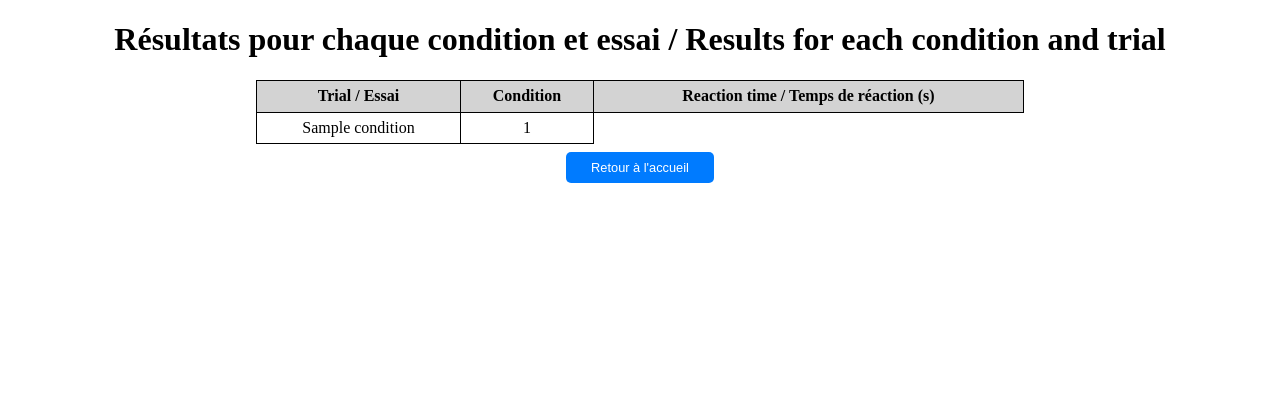
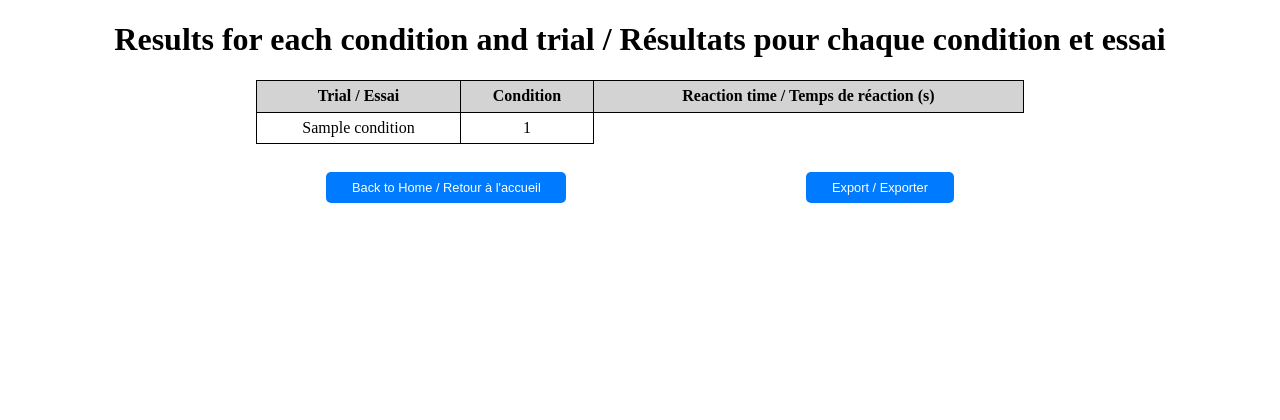
Before and after one commit to MedNadirRhazi/Hick-s-Law-Lab, a Flask app: template templates/results.html in a window 1280 px wide. Shown: the top 420 px of the page. Run offline with Flask 3, Linux system fonts and the light colour scheme; the template is opened without the code that fills it: most values are stand-ins (such as "Sample title", 1, 10 or a date in 2020).

Commit message:
Export to excel added

```diff
--- a/app.py
+++ b/app.py
@@ -1,19 +1,12 @@
-from flask import Flask, render_template, request, redirect, url_for, session
+from flask import Flask, render_template, request, redirect, url_for, session, send_file
 import random
 import time
+import pandas as pd
 
 app = Flask(__name__)
 app.secret_key = 'une_cle_secrete_tres_complexe'
 
-# Variable pour stocker l'heure de début du stimulus
 start_time = None
-
-'''results = {
-    "Condition 1": [],
-    "Condition 2": [],
-    "Condition 3": [],
-    "Condition 4": []
-}'''
 
 @app.route('/')
 def index():
@@ -66,6 +59,31 @@
     """Affiche un tableau des résultats pour chaque condition"""
     return render_template('results.html', results=session['results'])
 
+@app.route('/download-excel')
+def download_excel():
+
+    data = []
+
+
+    num_essais = len(next(iter(session['results'].values())))
+
+    for i in range(num_essais):
+        for condition, times in session['results'].items():
+            data.append({"Trial / Essai": f"Essai {i + 1}", "Condition": condition, "Reaction Time / Temps de Réaction (s)": times[i]})
+
+    for item in data:
+        if isinstance(item['Reaction Time / Temps de Réaction (s)'], list) and len(item['Reaction Time / Temps de Réaction (s)']) > 0:
+            item['Reaction Time / Temps de Réaction (s)'] = item['Reaction Time / Temps de Réaction (s)'][0]
+
+    df = pd.DataFrame(data)
+    excel_path = 'results.xlsx'
+
+    with pd.ExcelWriter(excel_path, engine='openpyxl') as writer:
+        df.to_excel(writer, index=False)
+
+    return send_file(excel_path, as_attachment=True, download_name='Results.xlsx')
+
+
 
 
 if __name__ == '__main__':
--- a/templates/results.html
+++ b/templates/results.html
@@ -42,10 +42,18 @@
         button:hover {
             background-color: #0056b3; /* Changement de couleur au survol */
         }
+
+        .button-container {
+            display: flex;
+            justify-content: center;
+            width: 100%;
+            margin-top: 20px;
+            gap: 30vh;
+        }
     </style>
 </head>
 <body>
-    <h1>Résultats pour chaque condition et essai / Results for each condition and trial</h1>
+    <h1>Results for each condition and trial / Résultats pour chaque condition et essai</h1>
     <table>
         <thead>
             <tr>
@@ -72,8 +80,13 @@
             {% endfor %}
         </tbody>
     </table>
-    <form action="{{ url_for('index') }}">
-        <button type="submit">Retour à l'accueil</button>
-    </form>
+    <div class="button-container">
+        <form action="{{ url_for('index') }}">
+            <button class="button" type="submit">Back to Home / Retour à l'accueil</button>
+        </form>
+        <form action="/download-excel">
+            <button class="button" type="submit">Export / Exporter</button>
+        </form>
+    </div>
 </body>
 </html>
```
